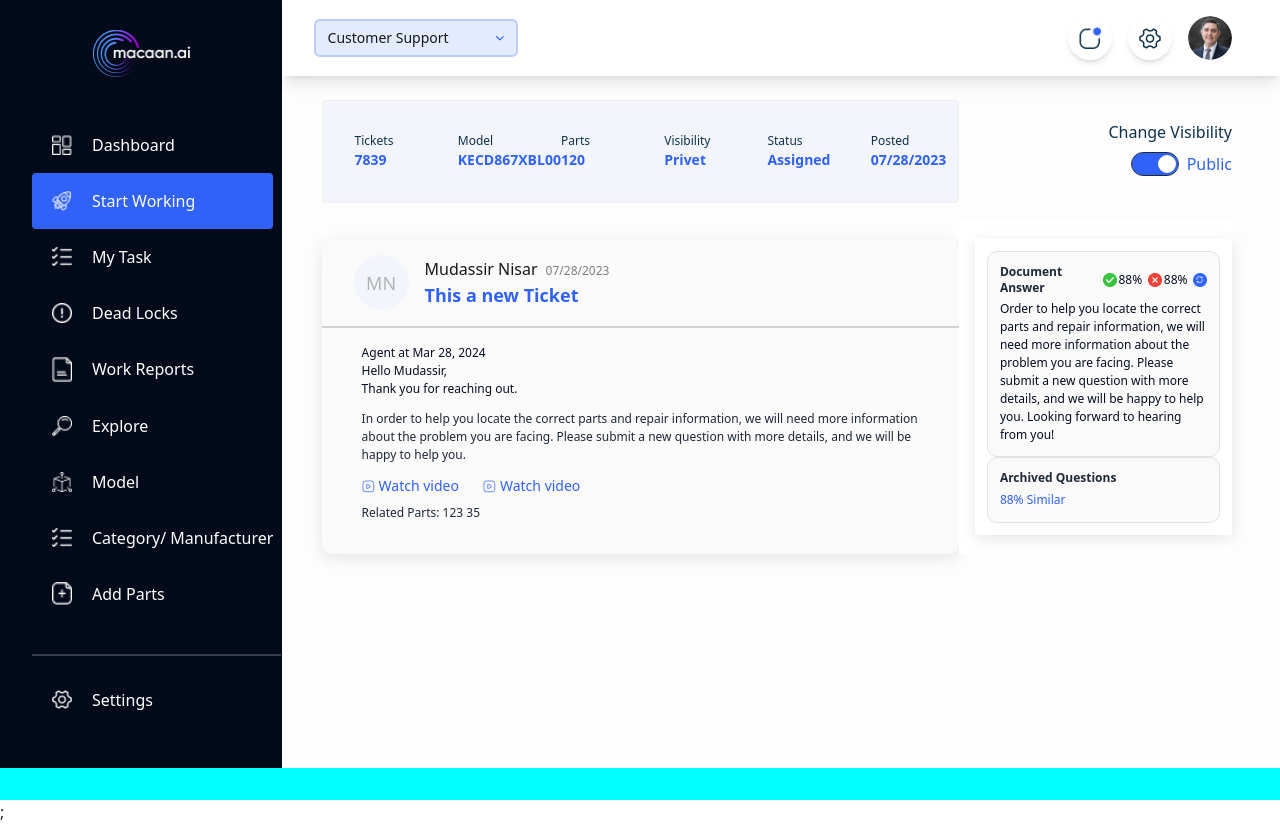
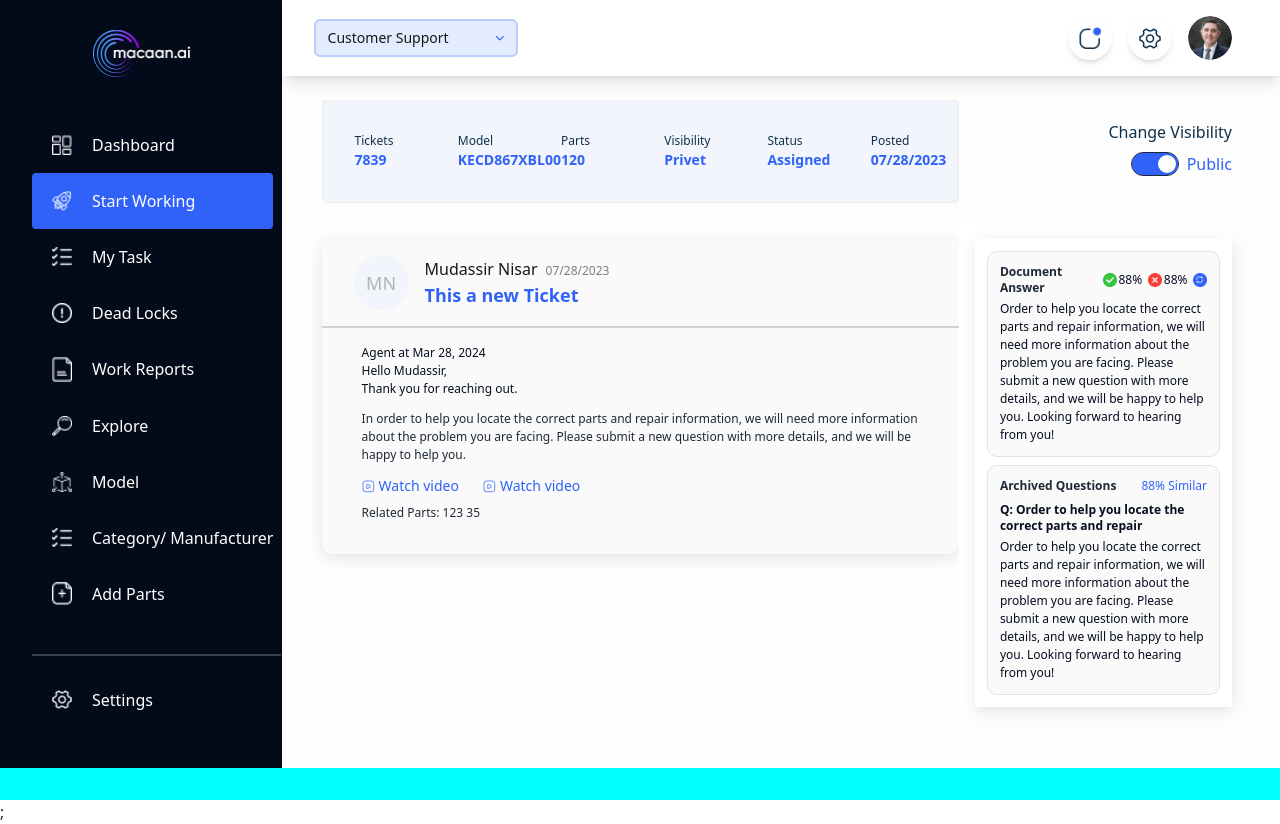
Before and after one commit to roushan-sheik/macaan-ai, a Next.js app: page / in a window 1280 px wide. Built offline with nearby package versions, Linux system fonts and the light colour scheme.

Commit message:
add: achive questions ui

```diff
--- a/src/components/UI/dashboard/rightSidebar/ArchivedQuestions.tsx
+++ b/src/components/UI/dashboard/rightSidebar/ArchivedQuestions.tsx
@@ -2,15 +2,25 @@ import React from "react";
 
 const ArchivedQuestions = () => {
   return (
-    <div>
+    <>
       {/* achive questions heading  */}
-      <div className="bg-[#FAFAFA] rounded-[10px] p-3 border border-[#E2E2E2]">
-        <h3 className="text-xs font-semibold">Archived Questions</h3>
-        <div>
+      <div className="bg-[#FAFAFA] mt-2 rounded-[10px] p-3 border border-[#E2E2E2]">
+        <div className="flex justify-between items-center mb-2">
+          <h3 className="text-xs font-semibold">Archived Questions</h3>
           <span className="text-[#3062F9] text-xs">88% Similar</span>
         </div>
+        {/* answer content  */}
+        <h4 className="text-[#050D1F] text-xs font-semibold">
+          Q: Order to help you locate the correct parts and repair{" "}
+        </h4>
+        <p className="mt-1 text-[#050D1F]">
+          Order to help you locate the correct parts and repair information, we
+          will need more information about the problem you are facing. Please
+          submit a new question with more details, and we will be happy to help
+          you. Looking forward to hearing from you!
+        </p>
       </div>
-    </div>
+    </>
   );
 };
 
```
